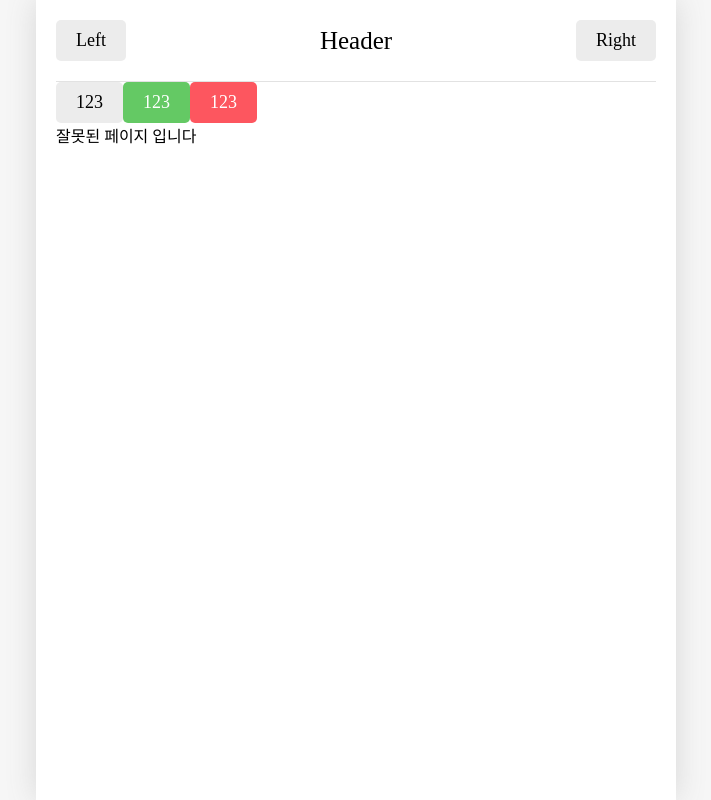
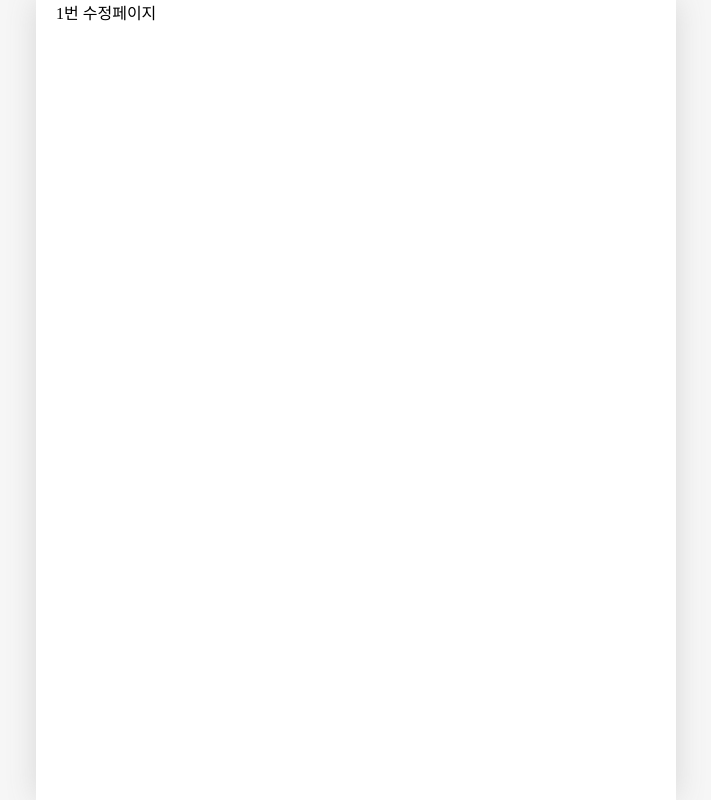
Before and after one commit to Leeguhyung/Emotion_Diary_ReactStudy, a React (Vite) app: page /edit/1 in a window 1280 px wide. Shown: the whole page, without its empty margins (284-995 px from the left). Built offline with nearby package versions, Linux system fonts and the light colour scheme; a web font is replaced by a local one.

Commit message:
Context로 모든 컴포넌트에 값 전달을 위한 기본 세팅 및 mockData 삽입

```diff
--- a/src/App.jsx
+++ b/src/App.jsx
@@ -4,51 +4,41 @@
 import Diary from "./pages/Diary";
 import New from "./pages/New";
 import Notfound from "./pages/Notfound";
-import { getEmotionImage } from "./util/get-emotion-image";
-import Button from "./components/Button";
-import Header from "./components/Header";
+import Edit from "./pages/Edit";
 
-//1."/" 모든 일기를 조회하는 HOME페이지
-//2. "/new" 새로운 일기를 작성하는 NEW페이지
-//3. "diary" 일기를 상세히 조회하는 Diary 페이지
+import { useReducer } from "react";
 
+const mockData = [
+  //임시데이타
+  {
+    id: 1,
+    createdDate: new Date().getTime(),
+    emotionId: 1,
+    content: "1번 일기 내용",
+  },
+  {
+    id: 2,
+    createdDate: new Date().getTime(),
+    emotionId: 2,
+    content: "2번 일기 내용",
+  },
+];
+
+function reducer(state, action) {
+  return state;
+}
 function App() {
-  const nav = useNavigate();
-  const onClickButton = () => {
-    nav("/new");
-  };
+  const [data, dispatch] = useReducer(reducer, mockData);
+  //새로운 일기 추가
+  //기존 일기 수정
+  //기존 일기 삭제
   return (
     <>
-      <Header
-        title={"Header"}
-        leftChild={<Button text={"Left"} />}
-        rightChild={<Button text={"Right"} />}
-      />
-      <Button
-        text={123}
-        onClick={() => {
-          console.log("123번 버튼 클릭");
-        }}
-        type={"DEFAULT"}
-      />
-      <Button
-        text={123}
-        onClick={() => {
-          console.log("123번 버튼 클릭");
-        }}
-        type={"POSITIVE"}
-      />
-      <Button
-        text={123}
-        onClick={() => {
-          console.log("123번 버튼 클릭");
-        }}
-        type={"NEGATIVE"}
-      />
       <Routes>
         <Route path="/" element={<Home />} />
         <Route path="/new" element={<New />} />
         <Route path="/diary/:id" element={<Diary />} />
+        <Route path="/edit/:id" element={<Edit />} />
         <Route path="*" element={<Notfound />} />
         {/* *은 와일드카드다. 라우트스 태그 안에는 라우트만 들어갈 수 있다. 디브같은거 불가함*/}
       </Routes>
--- /dev/null
+++ b/src/pages/Edit.jsx
@@ -0,0 +1,9 @@
+import { useParams } from "react-router-dom";
+
+const Edit = () => {
+  const params = useParams();
+  console.log(params);
+  return <div>{params.id}번 수정페이지</div>;
+};
+
+export default Edit;
```
